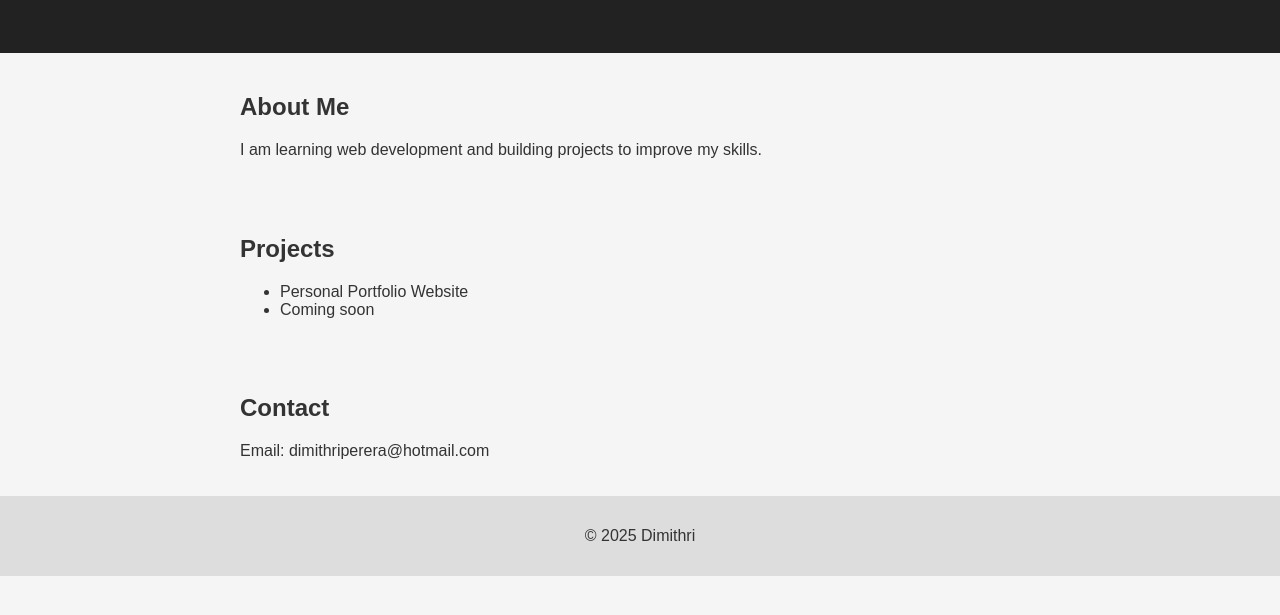
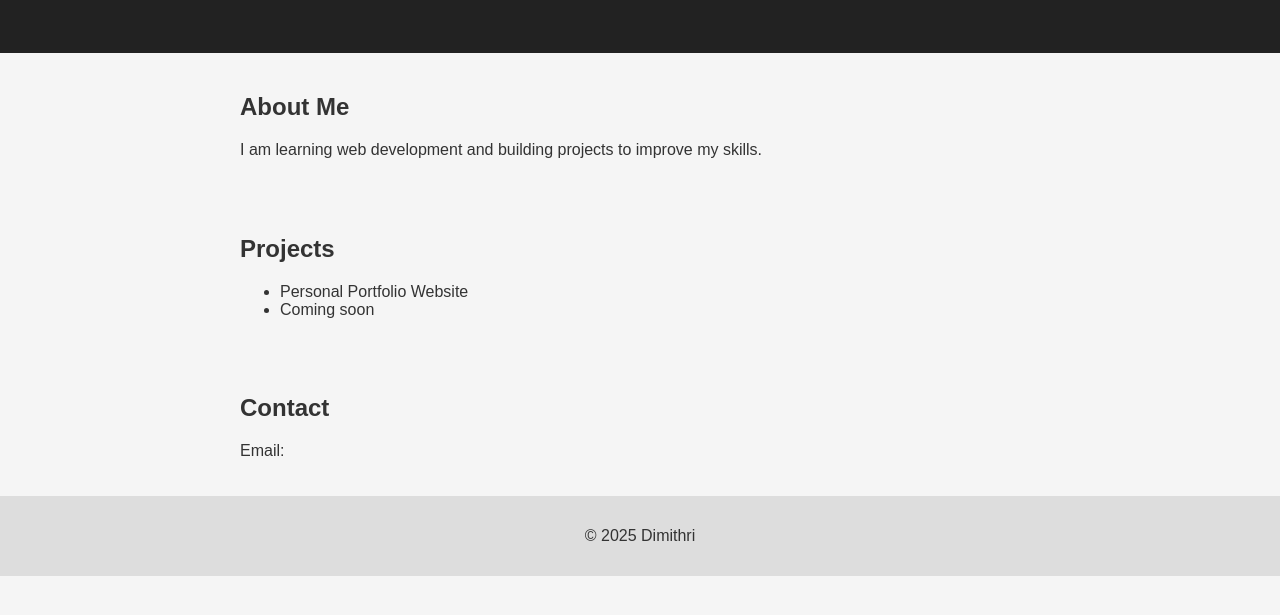
Before and after one commit to Dimitrios33/dimitrios33.github.io, a plain HTML site: page index.html in a window 1280 px wide. Shown: the part 141-756 px from the top of the page. Drawn offline with Linux system fonts and the light colour scheme.

Commit message:
Update index.html
Removed Email Address, since this is public

```diff
--- a/index.html
+++ b/index.html
@@ -27,7 +27,7 @@
 
         <section>
             <h2>Contact</h2>
-            <p>Email: dimithriperera@hotmail.com</p>
+            <p>Email: </p>
         </section>
 
         <footer>
```
